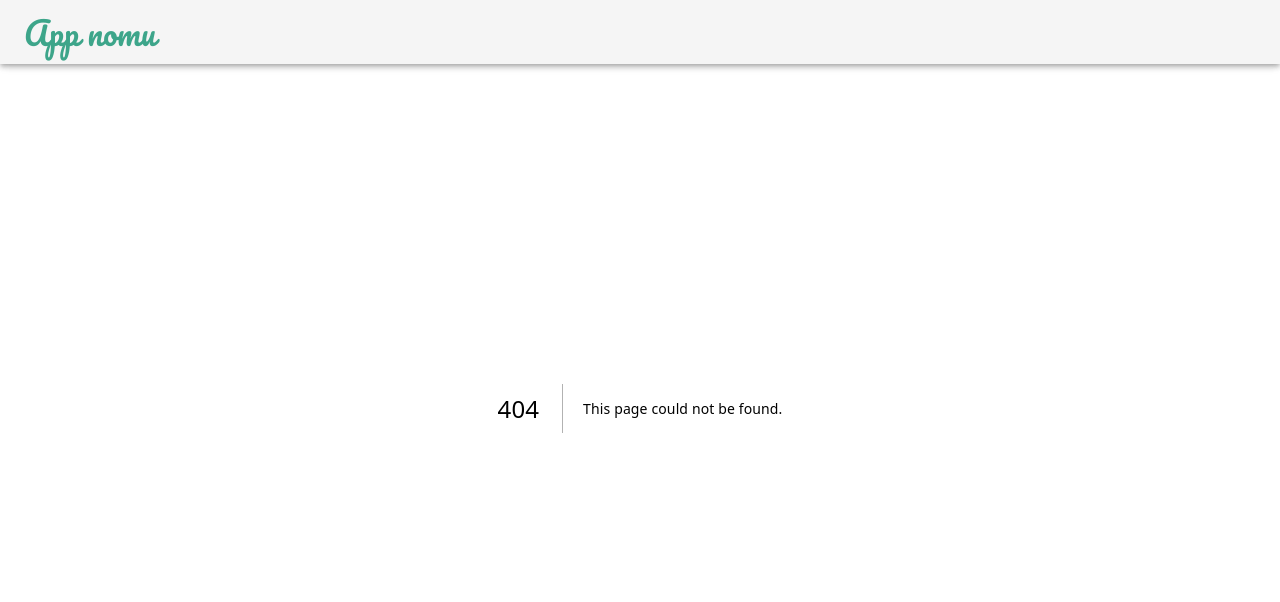
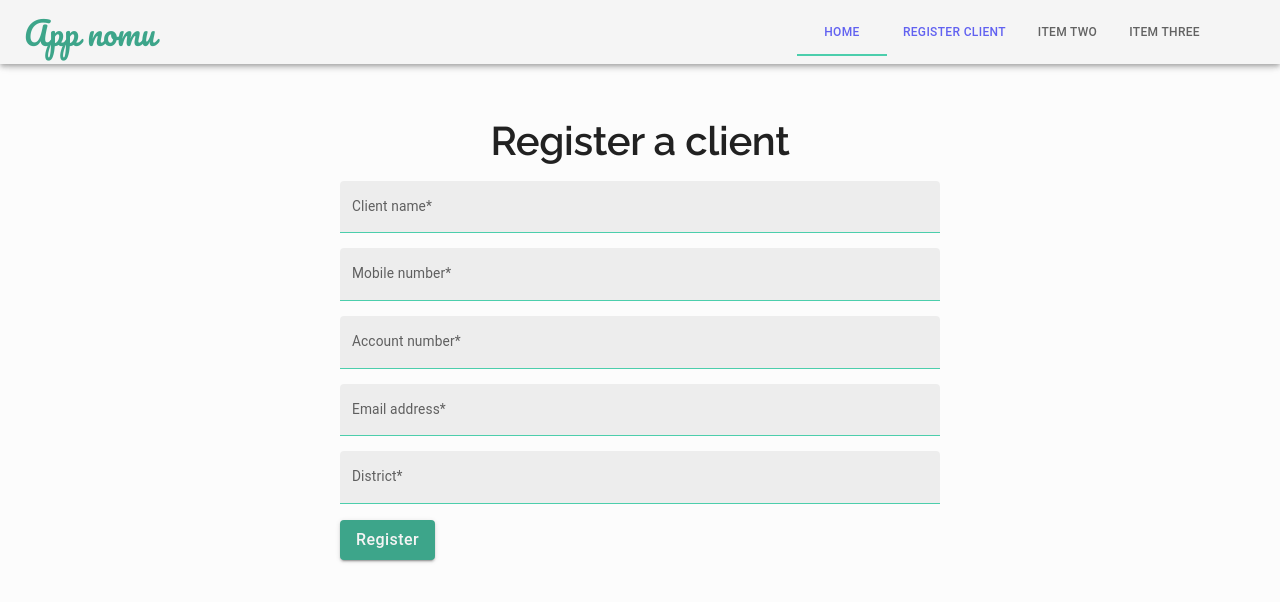
Before and after one commit to Amakoye/appnomu, a Next.js app: page /registerClient in a window 1280 px wide. Before the commit this address had no page. Shown: the top 602 px of the page. Built offline with nearby package versions, Linux system fonts and the light colour scheme.

Commit message:
update changes

```diff
--- /dev/null
+++ b/pages/registerClient/index.tsx
@@ -0,0 +1,114 @@
+import Box from "@mui/material/Box";
+import Button from "@mui/material/Button";
+import Grid from "@mui/material/Grid";
+import Stack from "@mui/material/Stack";
+import useTheme from "@mui/material/styles/useTheme";
+import TextField from "@mui/material/TextField";
+import Typography from "@mui/material/Typography";
+import useMediaQuery from "@mui/material/useMediaQuery";
+import { tokens } from "../../src/theme";
+
+export default function Index() {
+  const theme = useTheme();
+  const colors = tokens(theme.palette.mode);
+  const isNonMobile = useMediaQuery("(min-width:600px)");
+  const matchesSM = useMediaQuery(theme.breakpoints.down("sm"));
+  return (
+    <Grid container direction="column" mt={5}>
+      {/*----- Hero Block-----*/}
+      <Grid item mt="5em">
+        <Stack
+          direction={matchesSM ? "column-reverse" : "row"}
+          alignItems="center"
+          justifyContent="center"
+        >
+          <Box
+            pr={matchesSM ? "2em" : undefined}
+            pl={matchesSM ? "2em" : undefined}
+            width={matchesSM ? "100%" : 600}
+          >
+            <Typography
+              variant="h2"
+              textAlign="center"
+              sx={{
+                fontWeight: 600,
+                fontSize: 40,
+                marginBottom: 2,
+              }}
+            >
+              Register a client
+            </Typography>
+            <form>
+              <Box
+                display="grid"
+                gap="15px"
+                gridTemplateColumns="repeat(4, minmax(0, 1fr))"
+                sx={{
+                  "&>div": {
+                    gridColumn: isNonMobile ? undefined : "span 4",
+                  },
+                }}
+              >
+                <TextField
+                  label="Client name*"
+                  fullWidth
+                  variant="filled"
+                  sx={{
+                    gridColumn: "span 4",
+                  }}
+                />
+                <TextField
+                  label="Mobile number*"
+                  fullWidth
+                  variant="filled"
+                  sx={{
+                    gridColumn: "span 4",
+                  }}
+                />
+                <TextField
+                  label="Account number*"
+                  fullWidth
+                  variant="filled"
+                  sx={{
+                    gridColumn: "span 4",
+                  }}
+                />
+                <TextField
+                  label="Email address*"
+                  fullWidth
+                  variant="filled"
+                  sx={{
+                    gridColumn: "span 4",
+                  }}
+                />
+                <TextField
+                  label="District*"
+                  fullWidth
+                  variant="filled"
+                  sx={{
+                    gridColumn: "span 4",
+                  }}
+                />
+              </Box>
+              <Button
+                variant="contained"
+                component="label"
+                sx={{
+                  background: `${colors.greenAccent[400]}`,
+                  textTransform: "none",
+                  marginTop: 2,
+                  fontSize: 16,
+                  "&:hover": {
+                    background: `${colors.greenAccent[500]}`,
+                  },
+                }}
+              >
+                Register
+              </Button>
+            </form>
+          </Box>
+        </Stack>
+      </Grid>
+    </Grid>
+  );
+}
--- a/src/components/Header.tsx
+++ b/src/components/Header.tsx
@@ -1,17 +1,22 @@
+import AppBar from "@mui/material/AppBar";
 import Box from "@mui/material/Box";
 import useTheme from "@mui/material/styles/useTheme";
+import Tab from "@mui/material/Tab";
+import Tabs from "@mui/material/Tabs";
+import Toolbar from "@mui/material/Toolbar";
+import Typography from "@mui/material/Typography";
 import NextLink from "next/link";
-import Typography from "@mui/material/Typography";
-import React from "react";
+import React, { FC } from "react";
 import { tokens } from "../theme";
-import Tabs from "@mui/material/Tabs";
-import Tab from "@mui/material/Tab";
-import AppBar from "@mui/material/AppBar";
-import Toolbar from "@mui/material/Toolbar";
 
-const Header = () => {
+const Header: FC = () => {
   const theme = useTheme();
   const colors = tokens(theme.palette.mode);
+  const [value, setValue] = React.useState(0);
+
+  const handleChange = (event: React.SyntheticEvent, newValue: number) => {
+    setValue(newValue);
+  };
 
   return (
     <Box display={"flex"} alignItems="center" pl={2} pr={2} pt={1}>
@@ -19,6 +24,7 @@ const Header = () => {
         <Toolbar>
           {/* logo */}
           <Box>
+            <NextLink href="/" passHref style={{ textDecoration: "none" }}>
               <Typography
                 variant="h2"
                 sx={{
@@ -28,9 +34,38 @@ const Header = () => {
               >
                 App nomu
               </Typography>
+            </NextLink>
           </Box>
           {/* nav links */}
-          <Box display="flex" ml="auto" columnGap={5} mr={5}></Box>
+          <Box display="flex" ml="auto" columnGap={5} mr={5}>
+            <Tabs
+              value={value}
+              onChange={handleChange}
+              aria-label="basic tabs example"
+              indicatorColor={undefined}
+            >
+              <NextLink
+                href="/"
+                passHref
+                style={{
+                  textDecoration: "none",
+                }}
+              >
+                <Tab label="Home" />
+              </NextLink>
+              <NextLink
+                href="/registerClient"
+                passHref
+                style={{
+                  textDecoration: "none",
+                }}
+              >
+                <Tab label="Register client" />
+              </NextLink>
+              <Tab label="Item Two" />
+              <Tab label="Item Three" />
+            </Tabs>
+          </Box>
         </Toolbar>
       </AppBar>
     </Box>
--- /dev/null
+++ b/src/customcomponents/AppBar.tsx
@@ -0,0 +1 @@
+import {} from "@mui/material";
--- /dev/null
+++ b/src/customcomponents/TextField.tsx
@@ -0,0 +1,17 @@
+import { Theme, ThemeOptions } from "@mui/material";
+import { tokens } from "../theme";
+
+export default function TextField(theme: Theme): ThemeOptions["components"] {
+  const colors = tokens(theme.palette.mode);
+  return {
+    MuiTextField: {
+      styleOverrides: {
+        root: {
+          "& .MuiFilledInput-underline:before": {
+            borderBottomColor: `${colors.greenAccent[500]}`,
+          },
+        },
+      },
+    },
+  };
+}
--- a/src/theme.ts
+++ b/src/theme.ts
@@ -1,6 +1,7 @@
 import { PaletteMode, Theme } from "@mui/material";
 import { createTheme } from "@mui/material/styles";
 import { createContext, useMemo, useState } from "react";
+import TextField from "./customcomponents/TextField";
 
 // color design tokens
 export const tokens = (mode?: PaletteMode) => ({
@@ -131,10 +132,11 @@ export const themeSettings = (mode: PaletteMode) => {
       ...(mode === "dark"
         ? {
             primary: {
-              main: colors.primary[500],
+              main: colors.greenAccent[500],
+              contrastText: "#f4f4f4",
             },
             secondary: {
-              main: colors.greenAccent[500],
+              main: colors.primary[500],
             },
             neutral: {
               dark: colors.grey[700],
@@ -147,10 +149,11 @@ export const themeSettings = (mode: PaletteMode) => {
           }
         : {
             primary: {
-              main: colors.primary[100],
+              main: colors.greenAccent[500],
+              contrastText: "#f4f4f4",
             },
             secondary: {
-              main: colors.greenAccent[500],
+              main: colors.primary[100],
             },
             neutral: {
               dark: colors.grey[700],
@@ -210,7 +213,11 @@ export const useMode = (): [Theme, { toggleColorMode: () => void }] => {
     []
   );
 
-  const theme = useMemo(() => createTheme(themeSettings(mode)), [mode]);
+  const theme = useMemo(() => {
+    const theme = createTheme(themeSettings(mode));
+    theme.components = Object.assign({}, TextField(theme));
+    return theme;
+  }, [mode]);
 
   return [theme, colorMode];
 };
```
Lines whose indentation alone changed are shown as unchanged.
